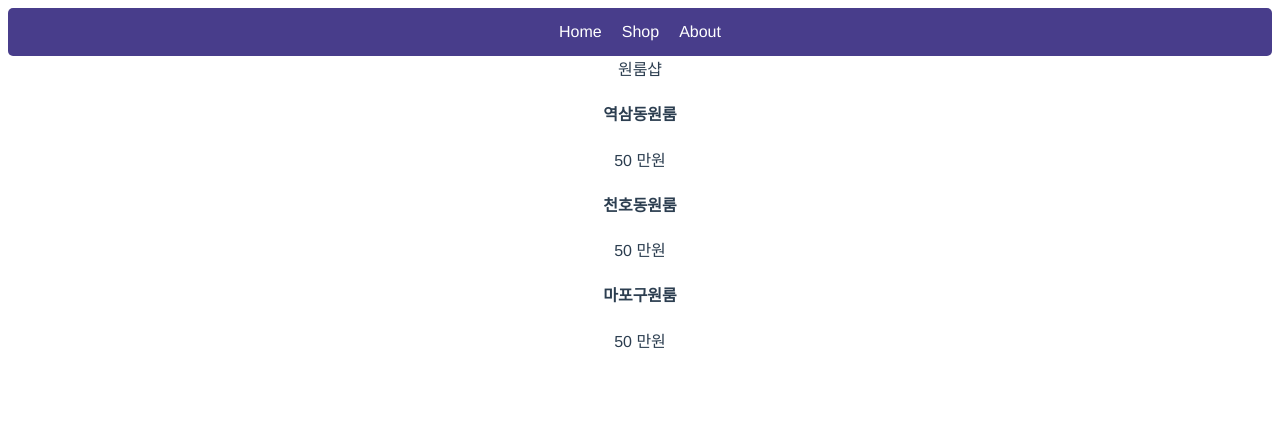
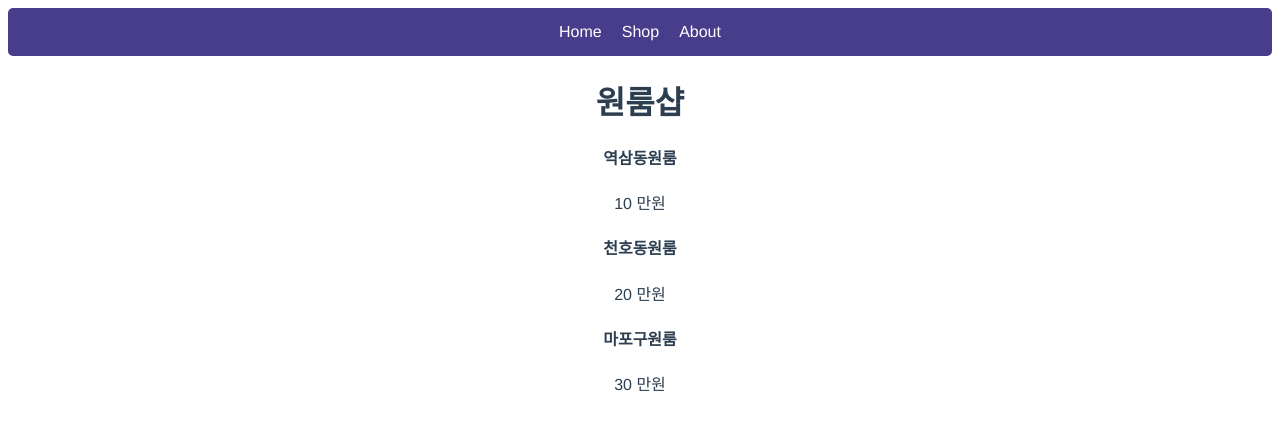
Before and after one commit to study-jyno/study_vue_js, a Vue app in the folder 1강/vuedongsan/: page / in a window 1280 px wide. Shown: the top 430 px of the page. Built offline with nearby package versions, Linux system fonts and the light colour scheme.

Commit message:
숙제 완료

```diff
--- a/1강/vuedongsan/src/App.vue
+++ b/1강/vuedongsan/src/App.vue
@@ -2,11 +2,12 @@
   <div class="menu">
     <a v-for="test in menu_list" :key="test">{{ test }}</a>
   </div>
-  {{ logo }}
+  <h1>{{ logo }}</h1>
 
-  <div v-for="item in products" :key="item">
-    <h4>{{ item }}</h4>
-    <p>50 만원</p>
+  <!-- <div v-for="(v, i) in products" :key=v> -->
+  <div v-for="i in product_list.length" :key=i>
+    <h4>{{ product_list[i - 1] }}</h4>
+    <p>{{ price_list[i - 1]  }} 만원</p>
   </div>
 </template>
 
@@ -20,7 +21,8 @@ export default {
       price2: 70,
       color: "color :blue",
       menu_list: ["Home", "Shop", "About"],
-      products: ["역삼동원룸", "천호동원룸", "마포구원룸"],
+      product_list: ["역삼동원룸", "천호동원룸", "마포구원룸"],
+      price_list: [10, 20, 30],
     };
   },
   components: {},
```
